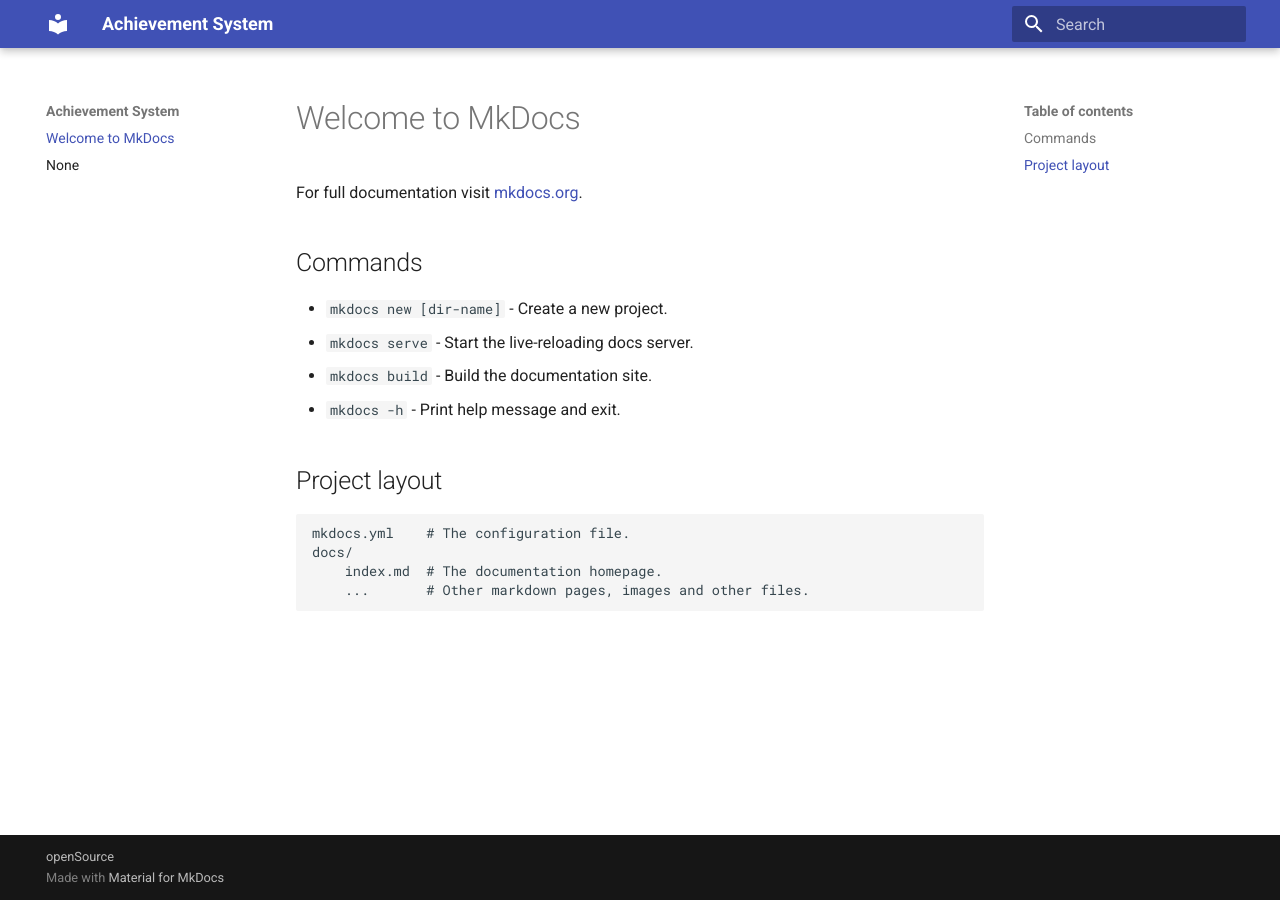
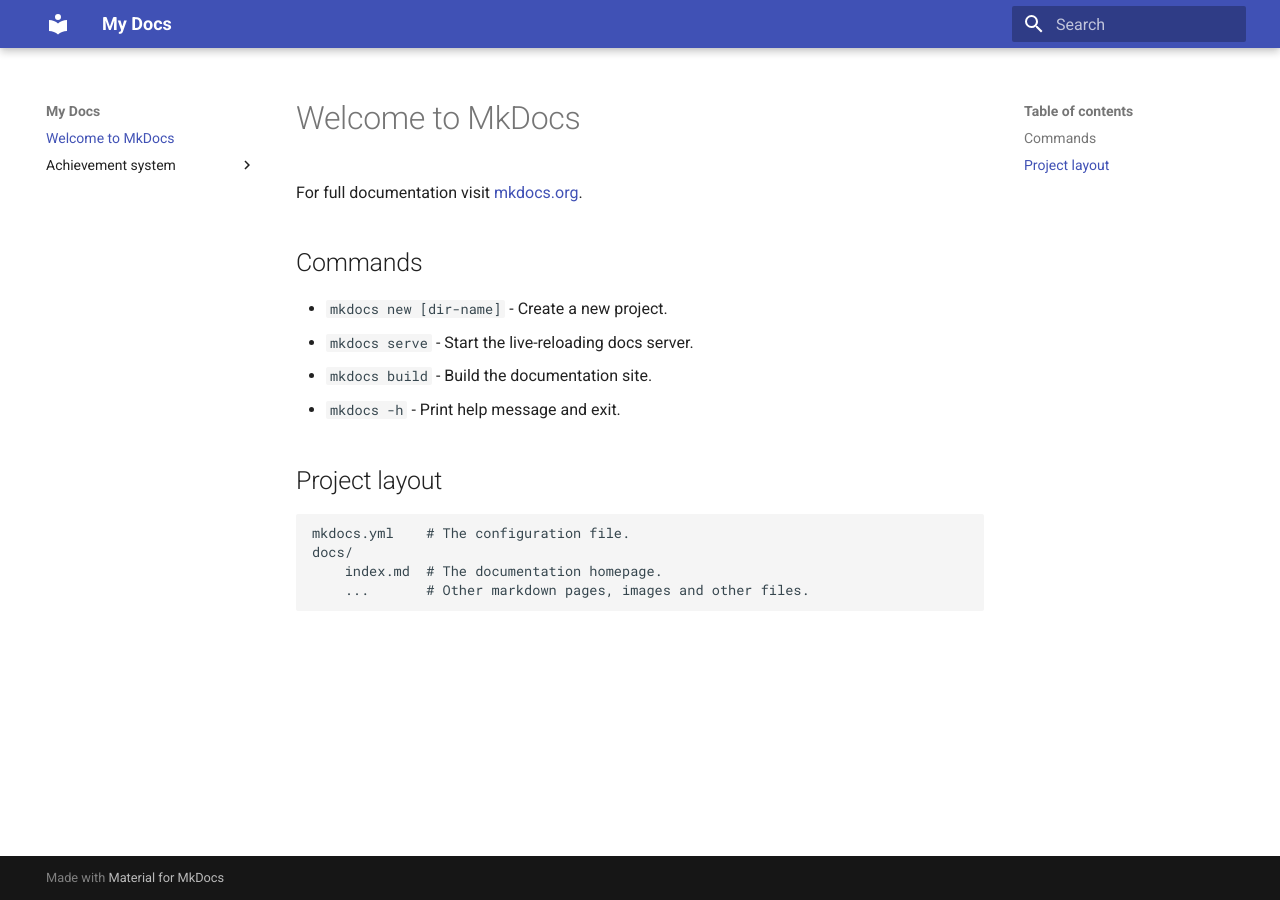
Before and after one commit to MDH-GD-1022/documentation, an MkDocs documentation site: the page built from docs/index.md, in a window 1280 px wide. Built offline with MkDocs 1.6.1 and Material for MkDocs 9.7.7, drawn with Linux system fonts in a browser that asks for light colours.

```diff
--- a/mkdocs.yml
+++ b/mkdocs.yml
@@ -1,9 +1,4 @@
-site_name: Achievement System
-site_description: Documentation of an Achievement System.
-copyright: openSource
-nav:
-  - 'index.md'
-  - 'about.md'
+site_name: My Docs
 theme:
   name: material
 markdown_extensions:
```
